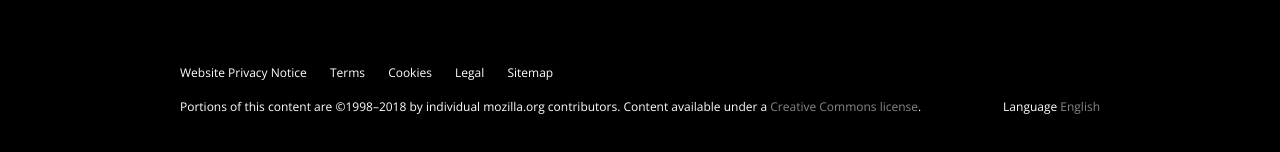
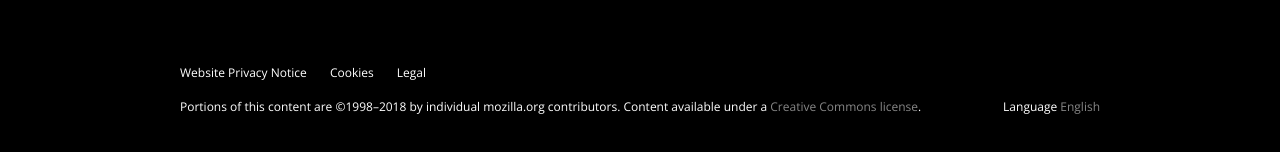
Before and after one commit to mozilla/sumo-experiments, a website built with Parcel: page src/enable-and-disable-cookies-website-preferences.html in a window 1280 px wide. Shown: the part 4668-4820 px from the top of the page. Built offline with nearby package versions, Linux system fonts and the light colour scheme.

Commit message:
Remove unused links.

```diff
--- a/src/enable-and-disable-cookies-website-preferences.html
+++ b/src/enable-and-disable-cookies-website-preferences.html
@@ -552,10 +552,8 @@
 
           <div class="lower-menu">
             <a href="#" rel="nofollow" href="https://www.mozilla.org/privacy/websites/">Website Privacy Notice</a>
-            <a href="#" target="_blank">Terms</a>
             <a href="#" rel="nofollow" href="https://www.mozilla.org/privacy/websites/#cookies">Cookies</a>
             <a href="#" rel="nofollow" href="https://www.mozilla.org/about/legal/terms/mozilla/">Legal</a>
-            <a href="#" target="_blank">Sitemap</a>
           </div>
 
           <div class="row license">
```
Also changed, not shown: src/insecure-password-warning-firefox.html (+0 -2 lines).
